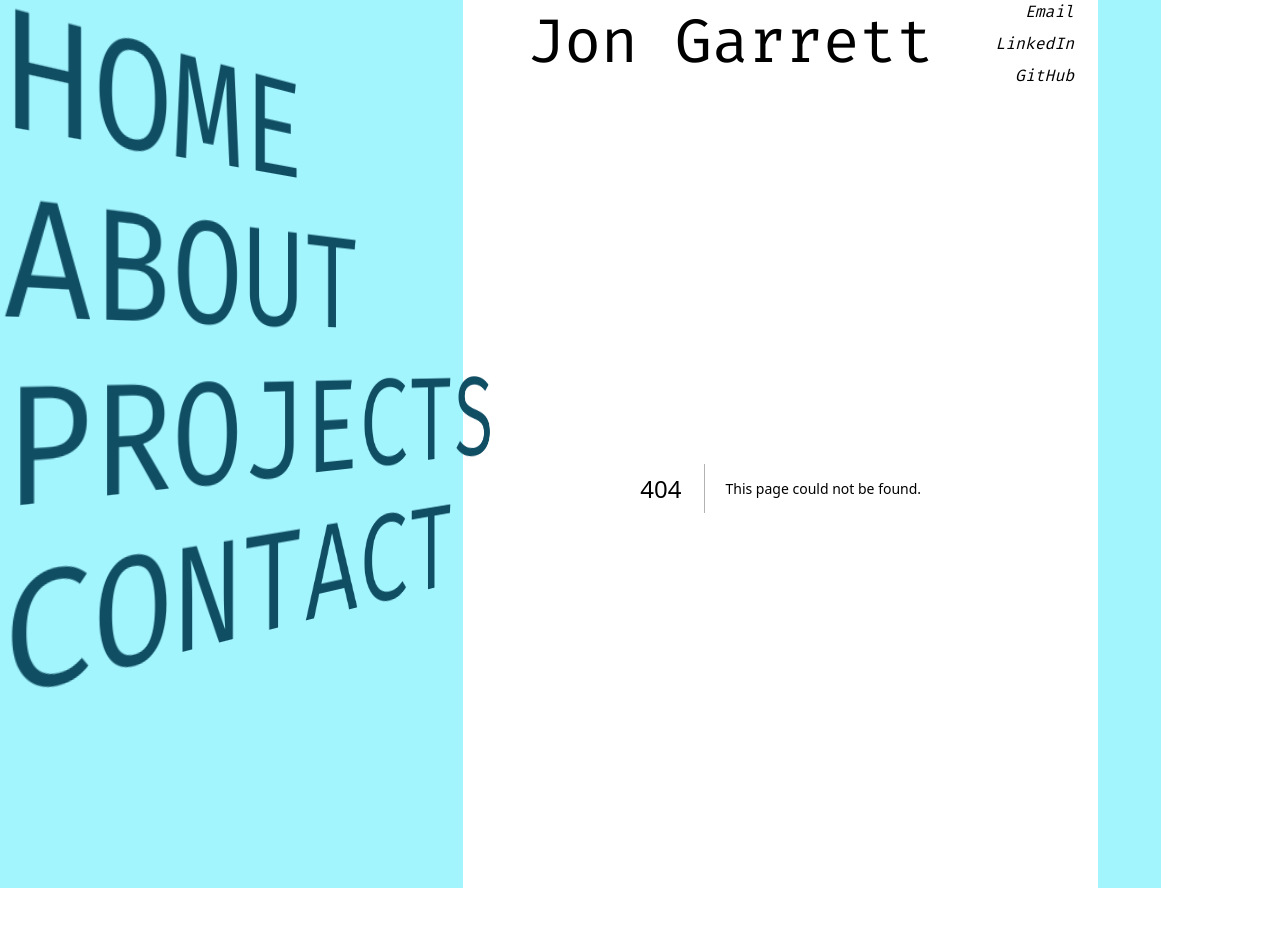
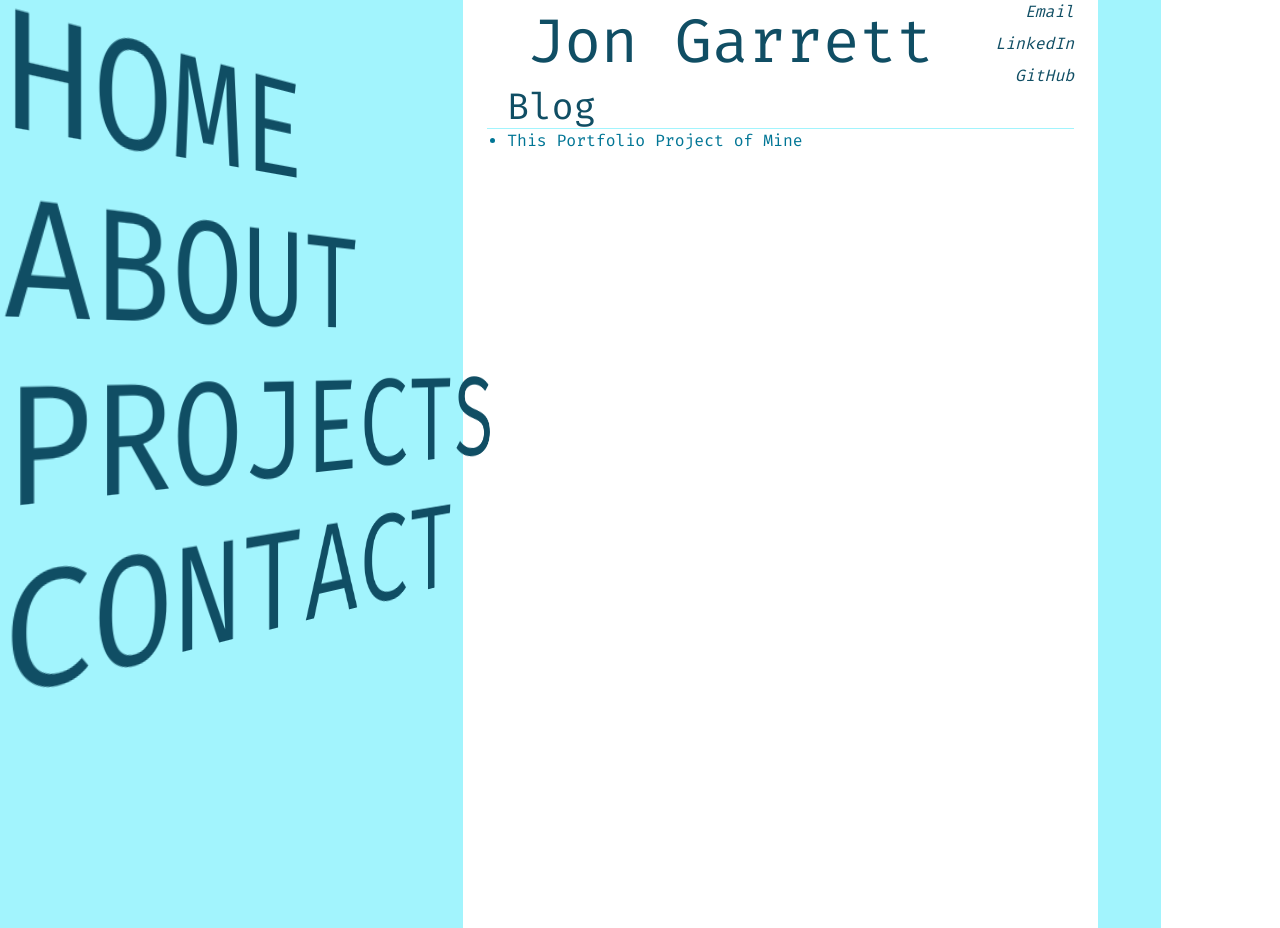
Before and after one commit to j-garrett/portfolio, a Next.js app: page /blog in a window 1280 px wide. Before the commit this address had no page. Before the commit the page ends 888 px from the top, so only its background shows below. Built offline with nearby package versions, Linux system fonts and the light colour scheme.

Commit message:
add blog root layout and page

```diff
--- /dev/null
+++ b/app/blog/layout.tsx
@@ -0,0 +1,12 @@
+import { getAllPosts, sortPostsByDate } from '../lib/posts'
+import { BlogProvider } from './blog-context'
+
+export default async function BlogLayout({
+  children,
+}: {
+  children: React.ReactNode
+}) {
+  const posts = sortPostsByDate(getAllPosts('portfolio'))
+
+  return <BlogProvider posts={posts}>{children}</BlogProvider>
+}
--- /dev/null
+++ b/app/blog/page.tsx
@@ -0,0 +1,24 @@
+'use client'
+import Link from 'next/link'
+import { useBlogContext } from './blog-context'
+import PageHeader from '../components/page-header'
+import MainContainer from '../components/main-container'
+
+export default function Page() {
+  const { posts } = useBlogContext()
+
+  return (
+    <div>
+      <PageHeader header="Blog" />
+      <MainContainer>
+        <ul className="list-disc pl-5">
+          {posts.map((post) => (
+            <li className="text-cyan-700 hover:underline" key={post.slug}>
+              <Link href={`/blog/${post.slug}`}>{post.metadata.title}</Link>
+            </li>
+          ))}
+        </ul>
+      </MainContainer>
+    </div>
+  )
+}
```
